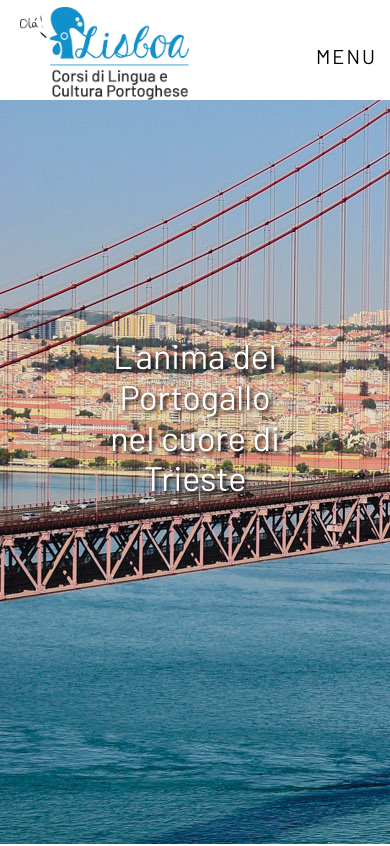
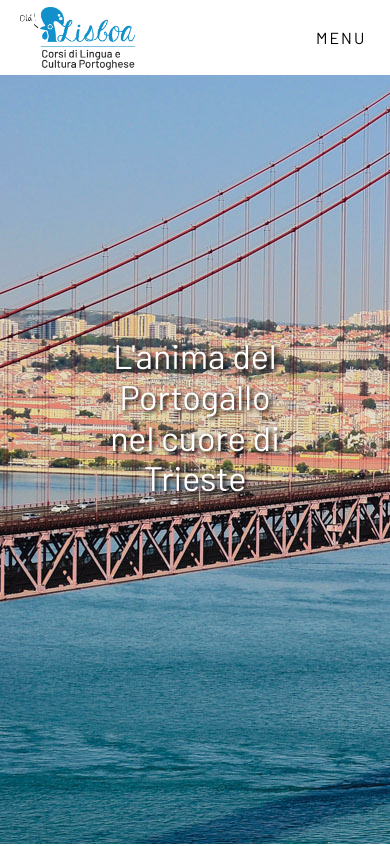
Before and after one commit to giuspud/giuspud.github.io, a plain HTML site: page portogheseatrieste/index.html in a window 390 px wide. Shown: the top 846 px of the page. Drawn offline with nearby package versions, Linux system fonts and the light colour scheme; a script that the page names is missing.

Commit message:
Update style.css

```diff
--- a/portogheseatrieste/style.css
+++ b/portogheseatrieste/style.css
@@ -15,10 +15,10 @@ svg {
       font-weight: 90px;
 }
 
-.logoz img{
-padding-top: 7px;
-      height: 100px;
-      margin-left: -20px;
+.logoz img {
+      height: 90px;
+font-weight: 90px;
+margin-left: -20px;
 font-weight:normal;
 font-style:normal;
 font-size: 35px;
@@ -111,7 +111,7 @@ video {
 
 .nav {
       width: 100%;
-      height: 100px;
+      height: 90px;
       position: fixed;
       z-index: 2;
       background-color: white;
@@ -156,14 +156,12 @@ video {
       line-height: 80px;
       position: relative;
       transition: all 500ms ease-out;
-      padding-left: 20px;
-      padding-top: 7px;
+      padding-left: 10px;
 }
 
 .nav #menu li a {
       color: black;
       transition: all 500ms ease-out;
-
 
 
 }
@@ -177,9 +175,9 @@ video {
 #toggle {
       position: absolute;
       right: 40px;
-      top: 35px;
+      top: 20px;
+      font-weight: 300;
       color: black;
-      font-size: 20px;
       text-transform: uppercase;
       letter-spacing: 2px;
       z-index: 2;
@@ -194,7 +192,7 @@ video {
 .close-btn {
       position: absolute;
       right: 30px;
-      font-size: 20px;
+      font-weight: 300;
       color: #fff;
       text-transform: uppercase;
       letter-spacing: 2px;
@@ -560,4 +558,25 @@ textarea:focus {
       .footer .container {
             width: 92% !important;
       }
+
+      .nav {
+      width: 100%;
+      height: 75px;
+      position: fixed;
+      z-index: 2;
+      background-color: white;
+
+
 }
+
+     .logoz img {
+      height: 70px;
+      padding-bottom: 7px;
+font-weight: 70px;
+margin-left: -20px;
+font-weight:normal;
+font-style:normal;
+font-size: 35px;
+}
+
+}
```
